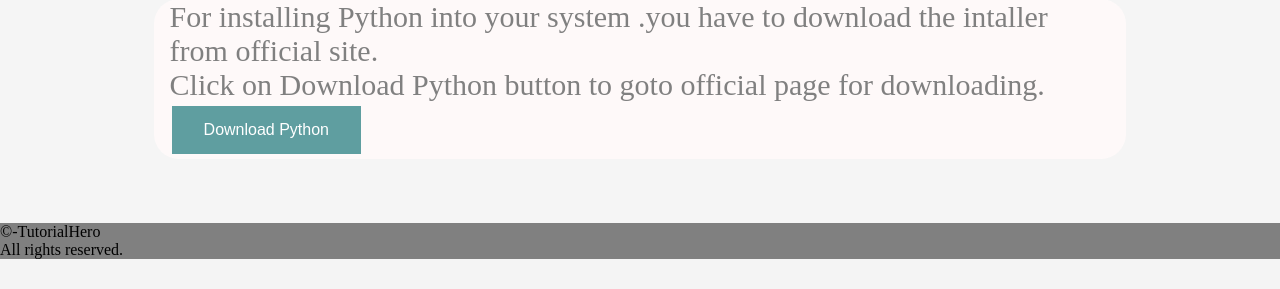
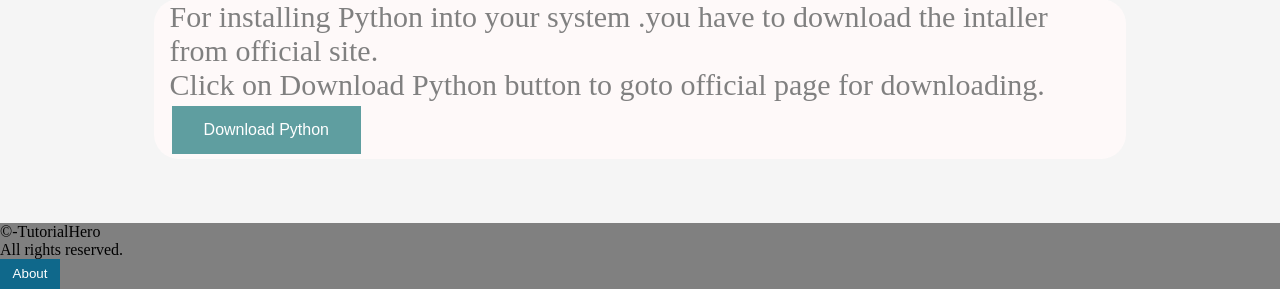
Before and after one commit to JanmejaiPandey/django_tutorialway, a Django app: page /python3/ in a window 1280 px wide. Shown: the part 1158-1447 px from the top of the page. Before the commit the page ends 1417 px from the top, so only its background shows below. Run offline with Django 3.2, Linux system fonts and the light colour scheme.

Commit message:
version 4

```diff
--- a/app/static/site.css
+++ b/app/static/site.css
@@ -8,6 +8,7 @@ body {
     background-color:#f9f9f9;
   }
     #foot {
+    position: relative;
     margin-bottom: 0;
     margin-left:0;
     margin-top: 0;
--- /dev/null
+++ b/app/templates/about.html
@@ -0,0 +1 @@
+{% extends 'layout.html' %}
--- a/app/templates/layout.html
+++ b/app/templates/layout.html
@@ -36,9 +36,8 @@
     &copy;-TutorialHero
     <br>
     All rights reserved.
+    <br>
+    <a href="{% url 'about' %}"><button style="border: none;width: 60px;cursor:pointer;color:white;height: 30px;background-color:rgb(15, 104, 139);">About</button></a>
 </article>
-
-
-
 </body>
 </html>
--- a/app/views.py
+++ b/app/views.py
@@ -18,3 +18,9 @@ def html(request):
         request,
         'html.html',
     )
+
+def about(request):
+    return render(
+        request,
+        'about.html',
+    )
--- a/tutorialhero/urls.py
+++ b/tutorialhero/urls.py
@@ -20,6 +20,7 @@ from app import views
 urlpatterns = [
     path('',views.home,name="home"),
     path('python3/',views.python3,name='python3'),
-    path('HTML/',views.html,name="html"),
+    path('html/',views.html,name="html"),
+    path('about/',views.about,name="about"),
     path('admin/', admin.site.urls),
 ]
```
